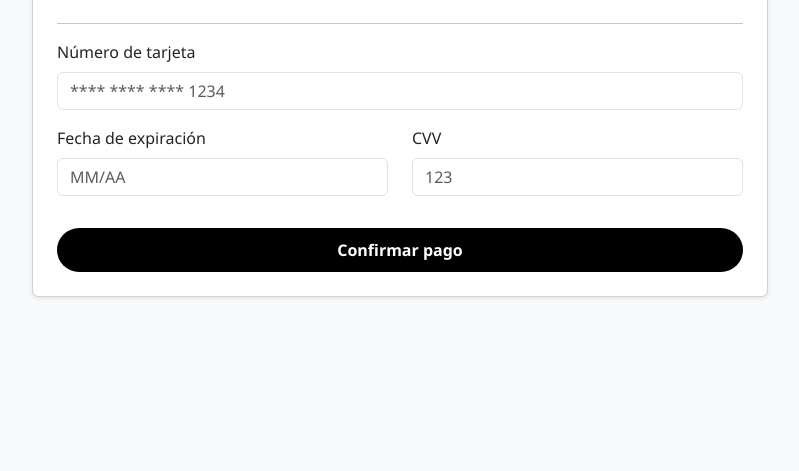
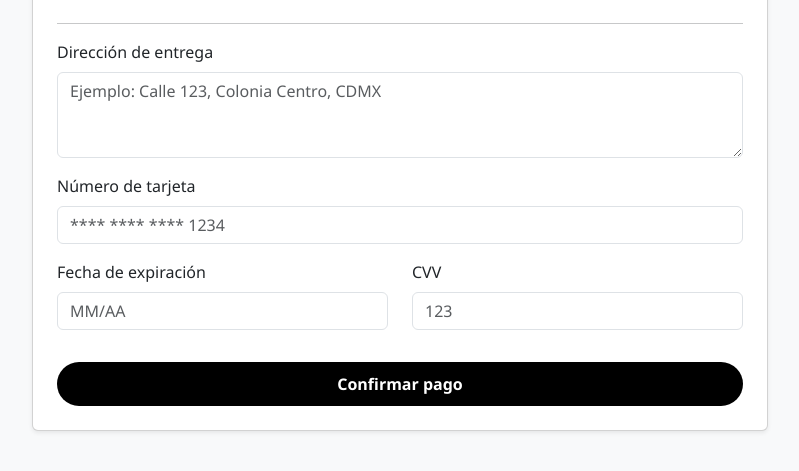
Before and after one commit to garciabautista/cleto_reyes, a Flask app: template flask_mongo_crud_alumnos/templates/pago.html in a window 1280 px wide. Shown: the part 286-757 px from the top of the page, without its empty margins (240-1039 px from the left). Run offline with Flask 3, Linux system fonts and the light colour scheme; the template is opened without the code that fills it, so the values that code supplies are empty; some libraries are stand-ins or nearby versions.

Commit message:
pago.html

```diff
--- a/flask_mongo_crud_alumnos/templates/pago.html
+++ b/flask_mongo_crud_alumnos/templates/pago.html
@@ -66,37 +66,68 @@
           <hr>
 
           <form id="formPago" action="{{ url_for('procesar_pago') }}" method="POST">
+
+            <!-- DIRECCIÓN -->
+            <div class="mb-3">
+              <label for="direccion" class="form-label">Dirección de entrega</label>
+              <textarea id="direccion" name="direccion" class="form-control" rows="3" placeholder="Ejemplo: Calle 123, Colonia Centro, CDMX" required></textarea>
+            </div>
+
+            <!-- TARJETA -->
             <div class="mb-3">
               <label for="tarjeta" class="form-label">Número de tarjeta</label>
-              <input type="text" id="tarjeta" class="form-control" placeholder="**** **** **** 1234" required>
+              <input type="text" id="tarjeta" name="tarjeta" class="form-control" placeholder="**** **** **** 1234" required>
             </div>
+
             <div class="row">
               <div class="col-md-6 mb-3">
                 <label for="fecha" class="form-label">Fecha de expiración</label>
-                <input type="text" id="fecha" class="form-control" placeholder="MM/AA" required>
+                <input type="text" id="fecha" name="fecha" class="form-control" placeholder="MM/AA" required>
               </div>
               <div class="col-md-6 mb-3">
                 <label for="cvv" class="form-label">CVV</label>
-                <input type="text" id="cvv" class="form-control" placeholder="123" required>
+                <input type="text" id="cvv" name="cvv" class="form-control" placeholder="123" required>
               </div>
             </div>
 
             <button type="submit" class="btn-cleto w-100 mt-3">Confirmar pago</button>
           </form>
+
         </div>
       </div>
     </div>
   </div>
 
-  <!-- SCRIPT PARA MOSTRAR ALERTA -->
+  <!-- MODAL DE PAGO EXITOSO -->
+  <div class="modal fade" id="modalExito" tabindex="-1" aria-hidden="true">
+    <div class="modal-dialog modal-dialog-centered">
+      <div class="modal-content text-center p-4">
+        <h3 class="text-success"><i class="bi bi-check-circle"></i> Pago exitoso</h3>
+        <p class="mt-3">🎉 ¡Gracias por tu compra!<br>Tu pedido está siendo procesado.</p>
+      </div>
+    </div>
+  </div>
+
+  <!-- Scripts Bootstrap -->
+  <script src="https://cdn.jsdelivr.net/npm/bootstrap@5.3.3/dist/js/bootstrap.bundle.min.js"></script>
+
+  <!-- Script para mostrar modal y luego enviar -->
   <script>
-    document.getElementById("formPago").addEventListener("submit", function(event) {
-      event.preventDefault();  // Evita enviar el formulario inmediatamente
+    const form = document.getElementById("formPago");
 
-      alert("✅ Pago exitoso\nGracias por tu compra.");
+    form.addEventListener("submit", function(event) {
+      event.preventDefault(); // detiene el envío
 
-      this.submit();  // Ahora sí envía el formulario
+      // Mostrar Modal
+      let modal = new bootstrap.Modal(document.getElementById("modalExito"));
+      modal.show();
+
+      // Luego de 2 segundos, enviar el formulario
+      setTimeout(() => {
+        form.submit();
+      }, 2000);
     });
   </script>
+
 </body>
 </html>
```
